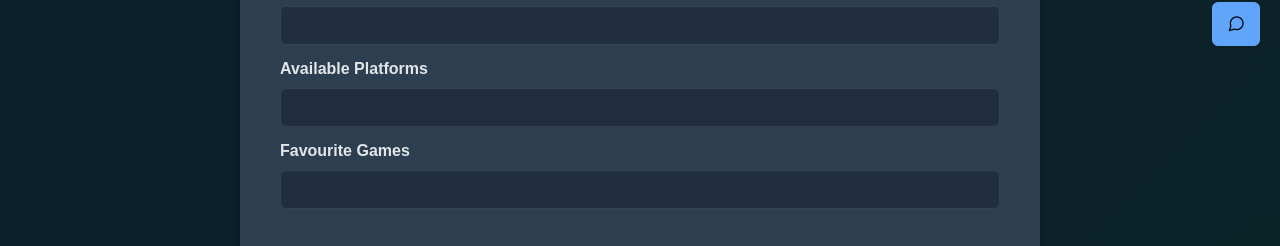
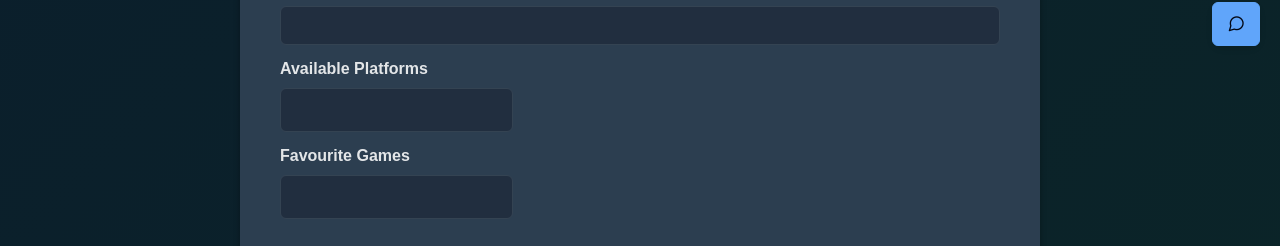
Before and after one commit to Krevik/GameLink, a React (Vite) app in the folder website/: page /profile/1 in a window 1280 px wide. Shown: the part 706-952 px from the top of the page. Built offline with nearby package versions, Linux system fonts and the light colour scheme; no server answers; a web font is replaced by a local one.

Commit message:
Update Profile.tsx

```diff
--- a/website/src/pages/Profile/Profile.tsx
+++ b/website/src/pages/Profile/Profile.tsx
@@ -15,6 +15,8 @@ import { NotificationUtils } from "../../utils/notificationUtils.ts";
 import { useParams } from "react-router-dom";
 import { useSelector } from "react-redux";
 import { AppState } from "../../store/store.ts";
+import { Chips, ChipsChangeEvent } from "primereact/chips";
+import { Tooltip } from "primereact/tooltip";
 
 export const Profile = () => {
     const [profile, setProfile] = useState<UserProfile | undefined>(undefined);
@@ -137,18 +139,19 @@ export const Profile = () => {
     const getAvailablePlatformsFieldElement = (): ReactElement => (
         <div className="profile-field">
             <label>Available Platforms</label>
-            <InputText
+            <Chips
+                tooltip={"Use comma for separating platforms"}
+                separator={","}
                 disabled={!isMyProfile}
-                value={profile?.availablePlatforms?.join(",") ?? ""}
-                onChange={(event) =>
+                value={profile?.availablePlatforms}
+                onBlur={() => updateUserProfile(profile!)}
+                onChange={(event: ChipsChangeEvent) =>
                     setProfile({
                         ...profile,
                         userId: Number(userId),
-                        availablePlatforms: event.target.value.split(","),
+                        availablePlatforms: event.target.value,
                     })
                 }
-                onBlur={() => updateUserProfile(profile!)}
-                className="p-inputtext-sm"
             />
         </div>
     );
@@ -156,18 +159,19 @@ export const Profile = () => {
     const getFavouriteGamesFieldElement = (): ReactElement => (
         <div className="profile-field">
             <label>Favourite Games</label>
-            <InputText
+            <Chips
+                tooltip={"Use comma for separating games"}
+                separator={","}
                 disabled={!isMyProfile}
-                value={profile?.favouriteGames?.join(",") ?? ""}
-                onChange={(event) =>
+                value={profile?.favouriteGames}
+                onBlur={() => updateUserProfile(profile!)}
+                onChange={(event: ChipsChangeEvent) =>
                     setProfile({
                         ...profile,
                         userId: Number(userId),
-                        favouriteGames: event.target.value.split(","),
+                        favouriteGames: event.target.value,
                     })
                 }
-                onBlur={() => updateUserProfile(profile!)}
-                className="p-inputtext-sm"
             />
         </div>
     );
```
